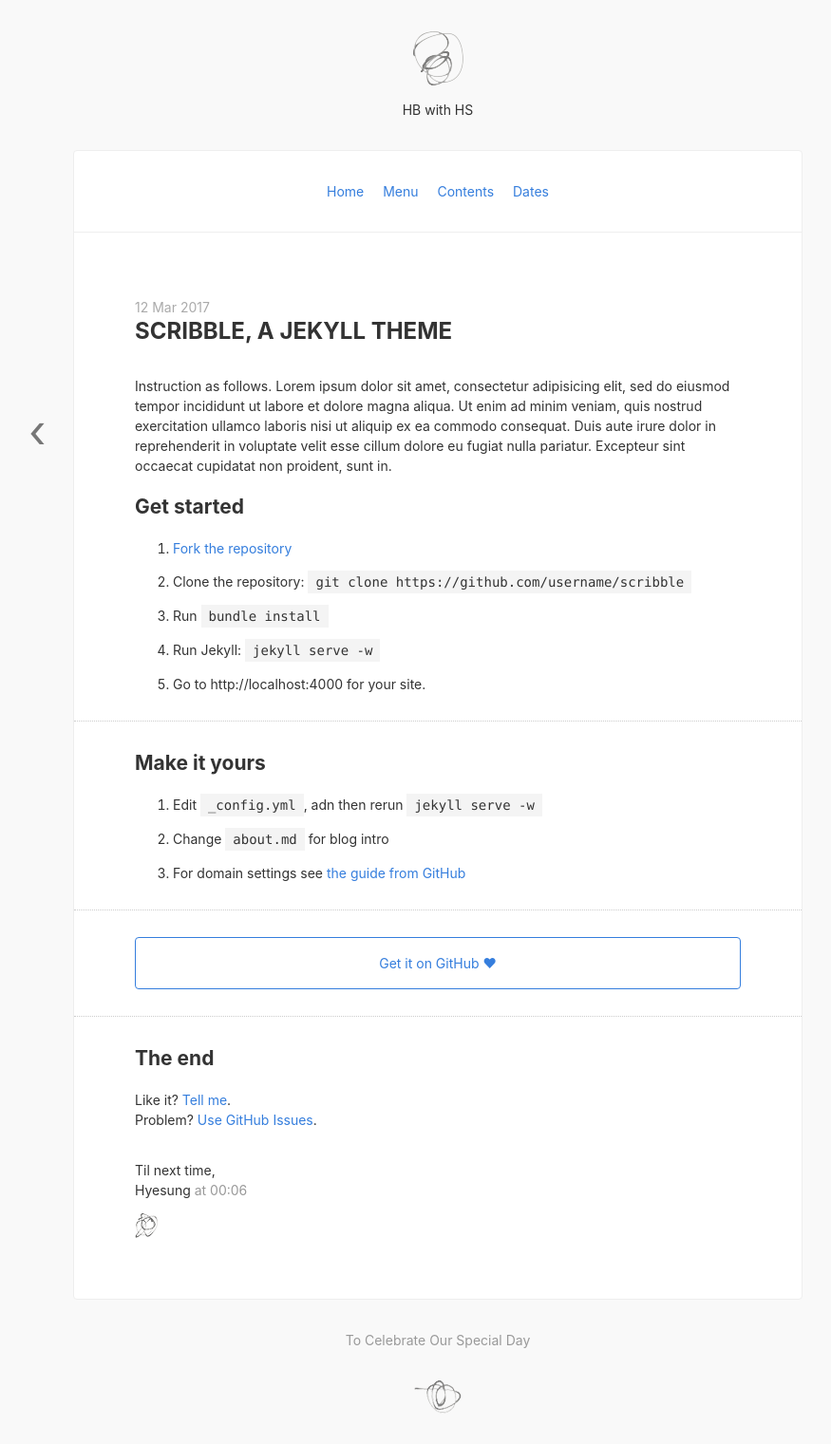
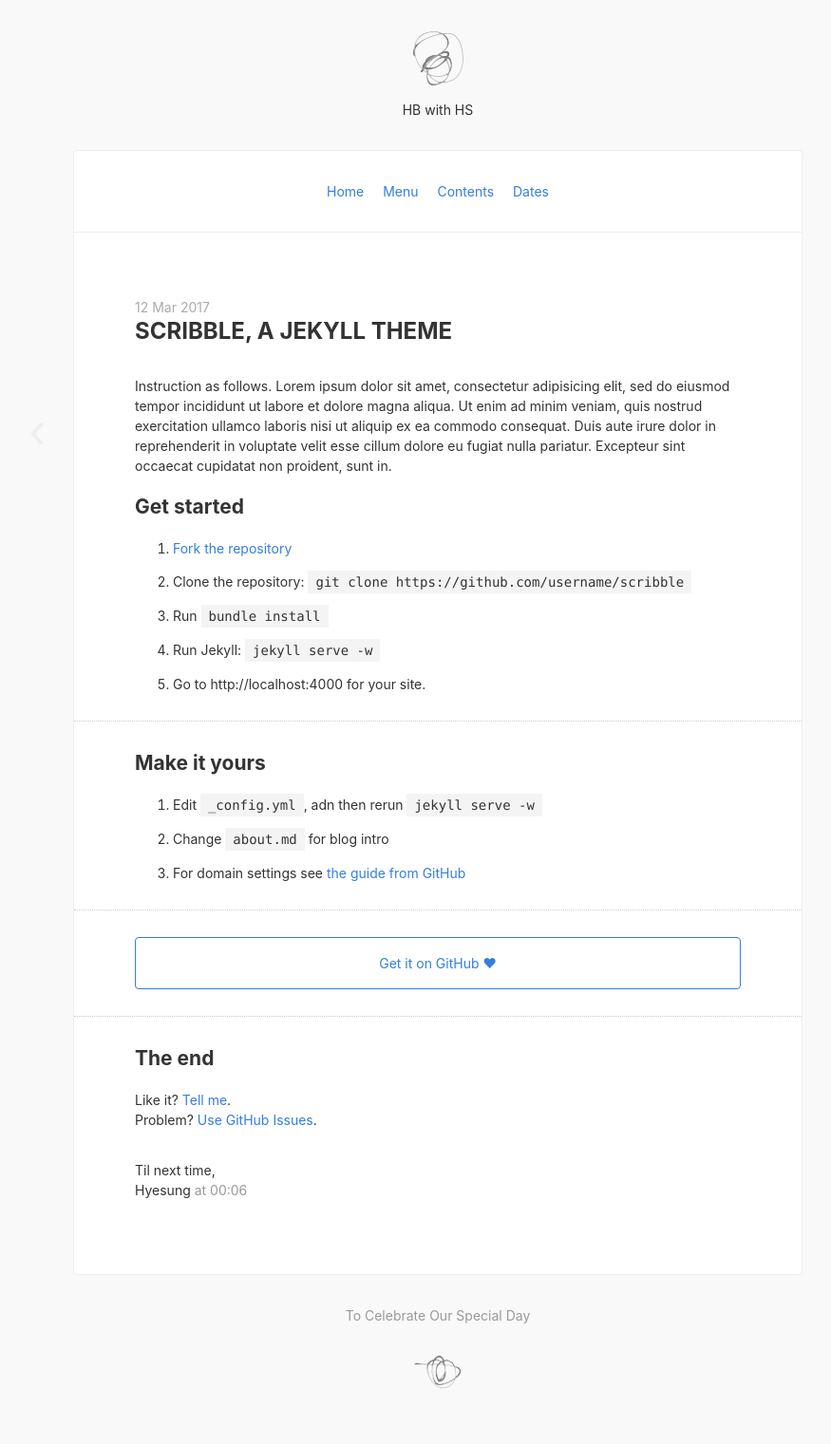
Before and after one commit to HBwithHS/HBwithHS.github.io, a Jekyll site: the page built from _posts/2017-03-12-scribble-the-jekyll-theme.md, in a window 1280 px wide. Shown: the whole page at 95% size, without its empty margins (179-1054 px from the left). Built offline with Jekyll 4.4.1, drawn with Linux system fonts in a browser that asks for light colours; nearby versions of some CDN libraries; after the commit the page ends 1495 px from its top, so only the background shows below that.

Commit message:
New pages

```diff
--- a/_includes/pagination.html
+++ b/_includes/pagination.html
@@ -1,8 +1,8 @@
 <section class="fixed-l mw7 center w-100 top-50 tc pb4 nt4">
   {% if page.previous %}
-    <a href="{{ site.url }}{{ page.previous.url }}" class="no-underline f1 gray hover-silver nl5 fl-l ph3">‹</a>
+    <a href="{{ site.url }}{{ page.previous.url }}" class="no-underline f1 light-gray hover-silver nl5 fl-l ph3">‹</a>
   {% endif %}
   {% if page.next %}
-    <a href="{{ site.url }}{{page.next.url}}" class="no-underline f1 gray hover-silver nr5 fr-l ph3">›</a>
+    <a href="{{ site.url }}{{page.next.url}}" class="no-underline f1 light-gray hover-silver nr5 fr-l ph3">›</a>
   {% endif %}
 </section>
--- a/_includes/signoff.html
+++ b/_includes/signoff.html
@@ -3,4 +3,3 @@
   {{ site.signoff }}
   <span class="silver">{{ page.date | date: "at %H:%M" }}</span>
 </p>
-<img src="{{ site.url }}/images/scribble3.png" alt="scribble" />
```
Also changed, not shown: contents.md (added, +7 -0 lines), dates.md (added, +7 -0 lines), 2 other files.
